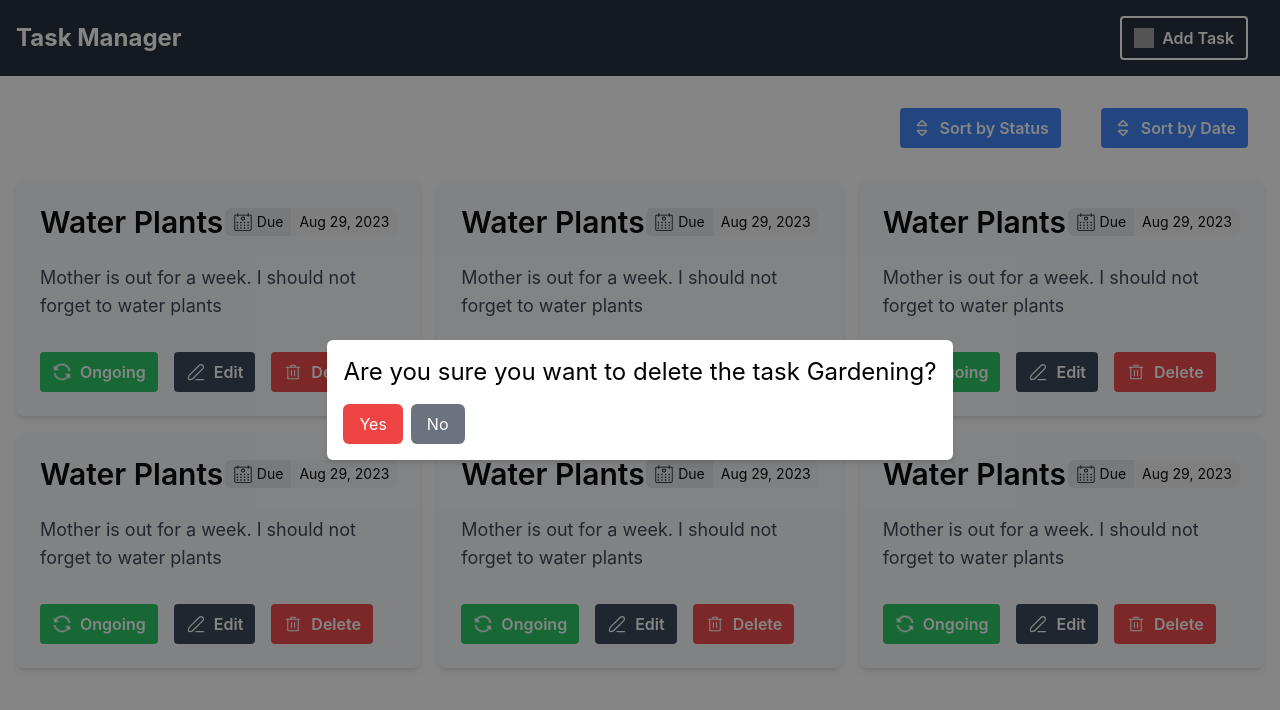
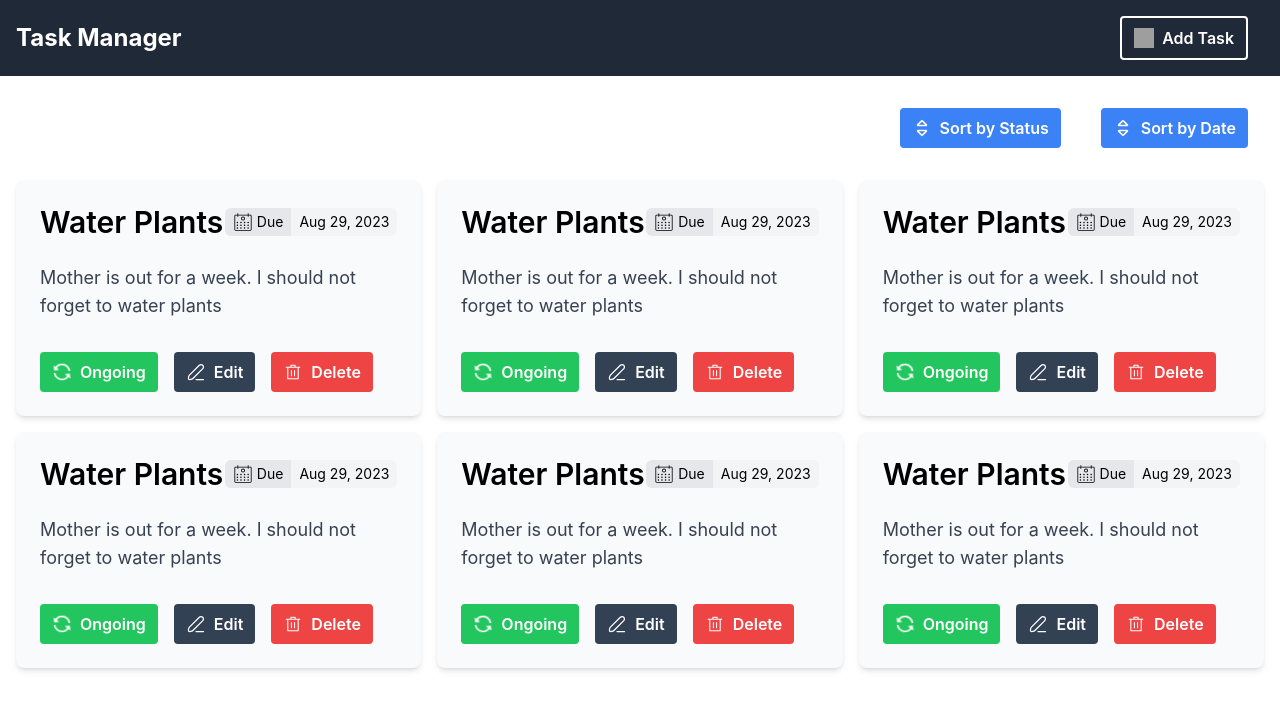
Before and after one commit to Ibtid/Task-Manager, a React (Create React App) app: page /tasks/list in a window 1280 px wide. Shown: the top 710 px of the page. Built offline with nearby package versions, Linux system fonts and the light colour scheme; grey boxes are pictures that could not be loaded.

Commit message:
make navbar modular

```diff
--- /dev/null
+++ b/src/components/common/navbar/Navbar.tsx
@@ -0,0 +1,17 @@
+import React from 'react'
+import AddButton from '../buttons/add.button'
+
+const Navbar = () => {
+  return (
+    <header className="bg-gray-800 text-white p-4">
+        <div className="container mx-auto flex justify-between items-center">
+          <div className="text-2xl font-bold">Task Manager</div>
+          <div className="flex space-x-4">
+            <AddButton/>
+          </div>
+        </div>
+      </header>
+  )
+}
+
+export default Navbar
--- a/src/components/tasks/TasksList.component.tsx
+++ b/src/components/tasks/TasksList.component.tsx
@@ -9,15 +9,7 @@ import{ConfirmationCardModal} from "../../modals/index";
 export const TaskList: FC = () => {
   return (
     <Fragment>
-      <ConfirmationCardModal taskName={"Gardening"} onConfirm={()=>{}} onCancel={()=>{}}/>
-      <header className="bg-gray-800 text-white p-4">
-        <div className="container mx-auto flex justify-between items-center">
-          <div className="text-2xl font-bold">Task Manager</div>
-          <div className="flex space-x-4">
-            <AddButton/>
-          </div>
-        </div>
-      </header>
+      {/* <ConfirmationCardModal taskName={"Gardening"} onConfirm={()=>{}} onCancel={()=>{}}/> */}
       <div className="text-white p-4 mt-4">
         <div className="container mx-auto flex justify-between items-center">
           <div className=""></div>
--- a/src/routes/AppRoutes.tsx
+++ b/src/routes/AppRoutes.tsx
@@ -1,17 +1,21 @@
-import { lazy } from 'react';
-import { Navigate, Route, Routes } from 'react-router-dom';
-import UiPaths from '../paths/uiPaths';
+import { Fragment, lazy } from "react";
+import { Navigate, Route, Routes } from "react-router-dom";
+import UiPaths from "../paths/uiPaths";
+import Navbar from "../components/common/navbar/Navbar";
 
-const NotFoundPage = lazy(() => import('../pages/NotFound'));
-const TasksPage = lazy(()=> import('../pages/Tasks'))
+const NotFoundPage = lazy(() => import("../pages/NotFound"));
+const TasksPage = lazy(() => import("../pages/Tasks"));
 
 const AppRoutes = () => {
   return (
-    <Routes>
-      <Route index element={<Navigate to={UiPaths.TasksList} />} />
-      <Route path={UiPaths.TasksList} element={<TasksPage />} />
-      <Route path='*' element={<NotFoundPage />} />
-    </Routes>
+    <Fragment>
+      <Navbar />
+      <Routes>
+        <Route index element={<Navigate to={UiPaths.TasksList} />} />
+        <Route path={UiPaths.TasksList} element={<TasksPage />} />
+        <Route path="*" element={<NotFoundPage />} />
+      </Routes>
+    </Fragment>
   );
 };
 
```
